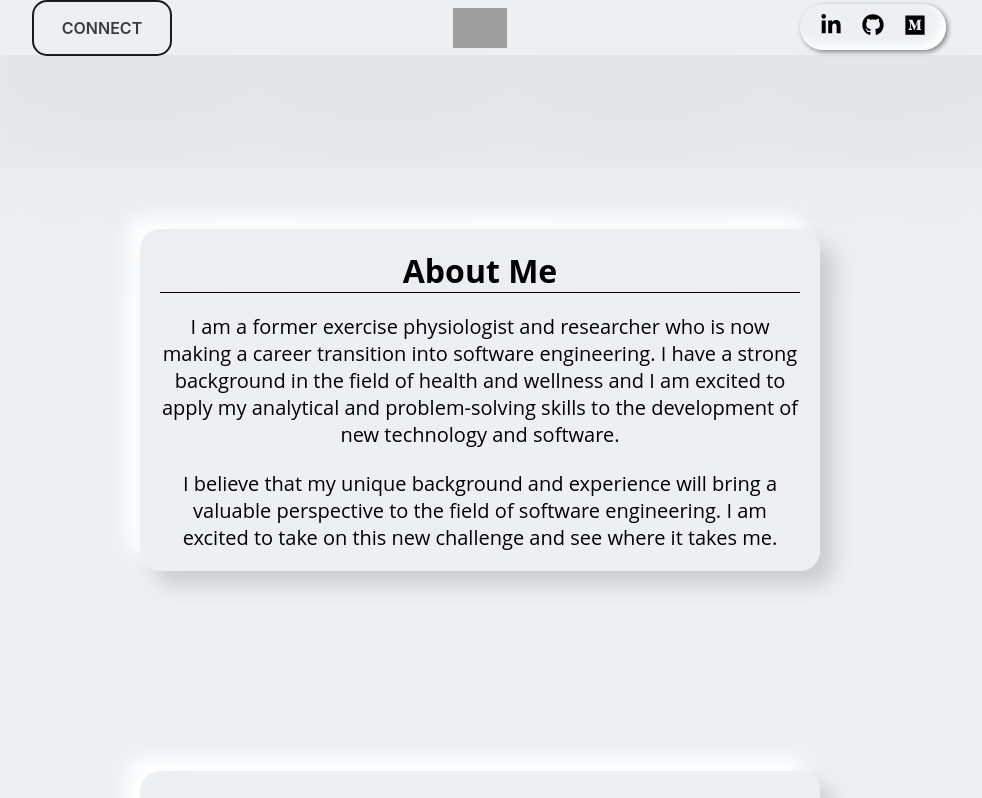
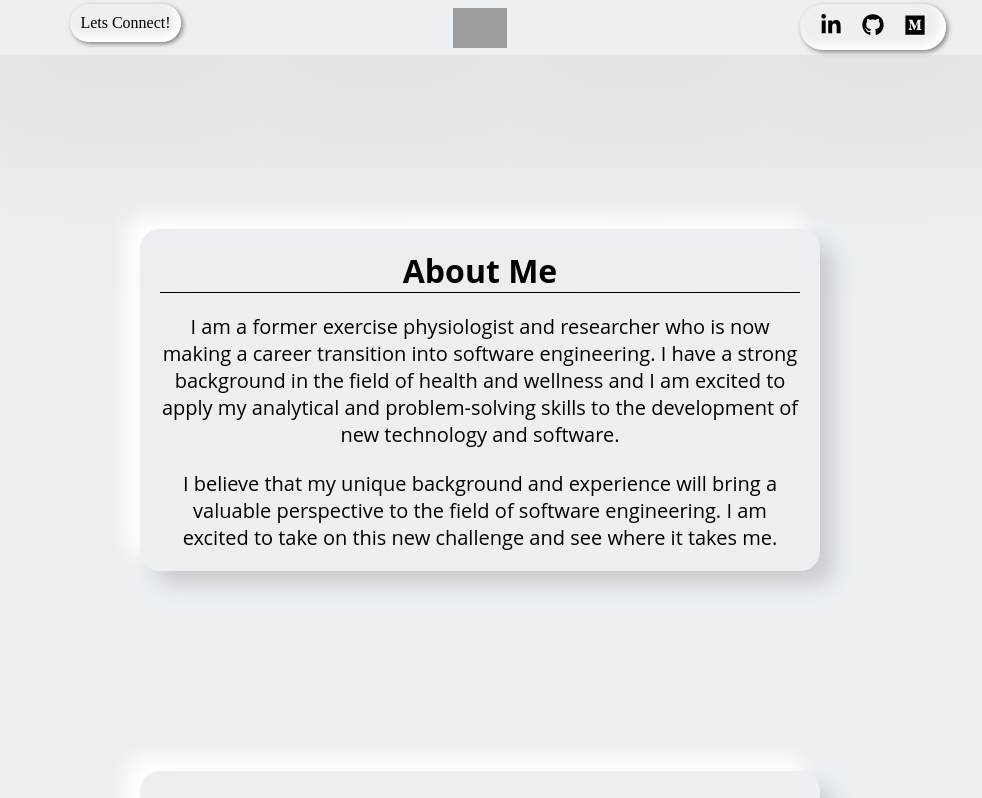
Before and after one commit to Jrobbins973/Joe-Robbins-SE, a React (Create React App) app: page / in a window 1280 px wide. Shown: the top 798 px of the page, without its empty margins (160-1142 px from the left). Built offline with nearby package versions, Linux system fonts and the light colour scheme; grey boxes are pictures that could not be loaded.

Commit message:
added connect button functionality

```diff
--- a/src/App.js
+++ b/src/App.js
@@ -20,7 +20,8 @@ function App() {
           <a href='https://github.com/Jrobbins973' target="_blank"><FaGithub size={22}/></a>
           <a href='https://medium.com/@joe.robbins.cpt' target="_blank"><  FaMedium size={22}/></a>
           </div>
-          <button className='button-28'>CONNECT</button>
+          {/* <button className='button-28'>CONNECT</button> */}
+          <a className='contact-me-button' href='mailto:joe.robbins.swe@gmail.com' target="_blank">Lets Connect!</a>
       </div>
 
     <div className='grid-container'>
--- a/src/index.css
+++ b/src/index.css
@@ -123,11 +123,30 @@ code {
   /* grid-row-gap: 350px */
 }
 
+.contact-me-button {
+  position: fixed;
+  z-index: 201;
+  top: 4px;
+  left:18%;
+  /* margin-left: 10px; */
+  /* border: 2px solid black; */
+  padding: 10px;
+  /* padding-top: 10px; */
+  transition: all 1.5s;
+  border-radius: 50px;
+  box-shadow:  2px 2px 5px grey, inset -5px -5px 10px white;
+  text-decoration: none;
+  color: black;
+}
+
+.contact-me-button:hover {
+  box-shadow:  inset 2px 2px 5px grey, inset -5px -5px 10px white;
+}
 
 
 
 /* CSS */
-.button-28 {
+/* .button-28 {
   appearance: none;
   position: absolute;
   background-color: transparent;
@@ -172,4 +191,4 @@ code {
 .button-28:active {
   box-shadow: none;
   transform: translateY(0);
-}
+} */
```
